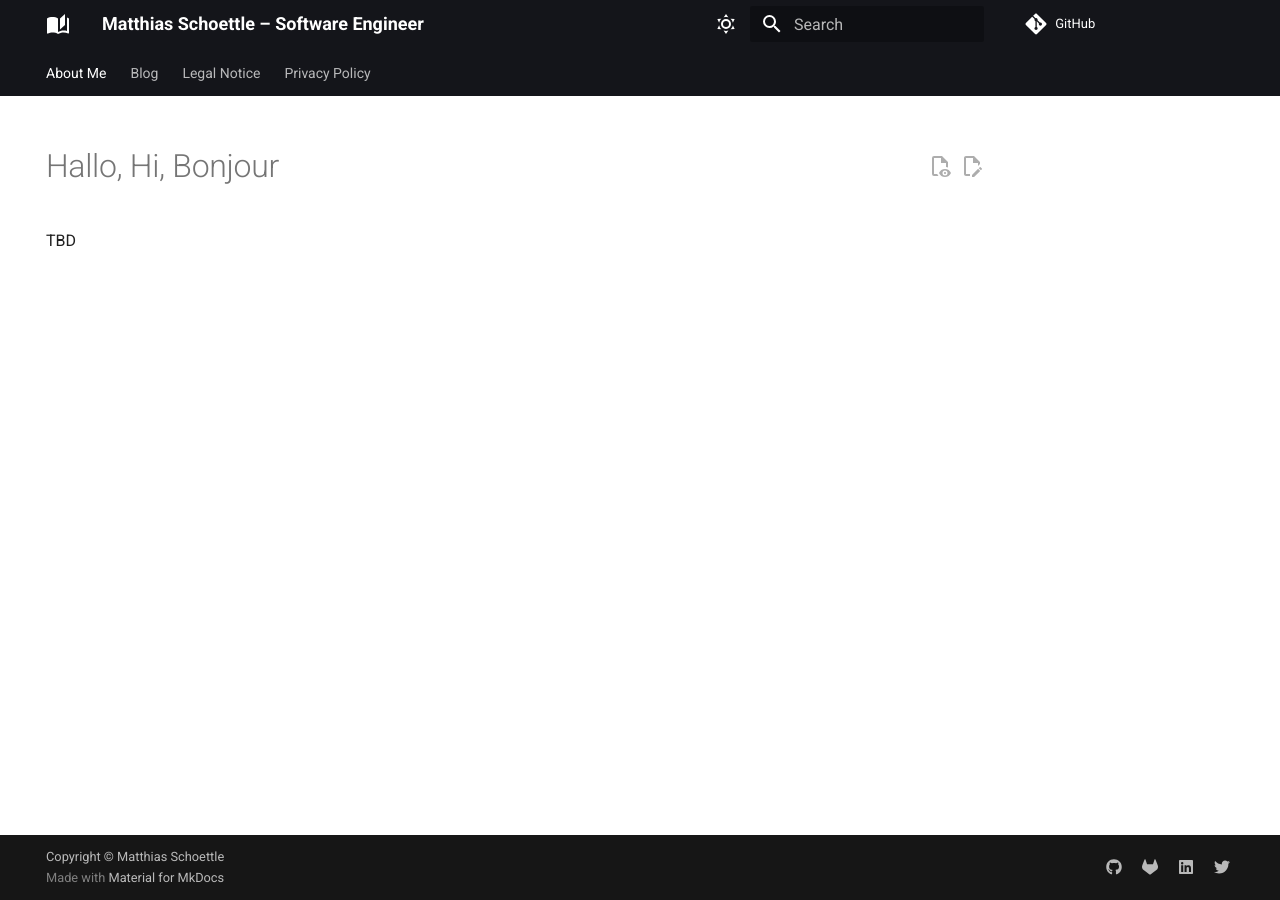
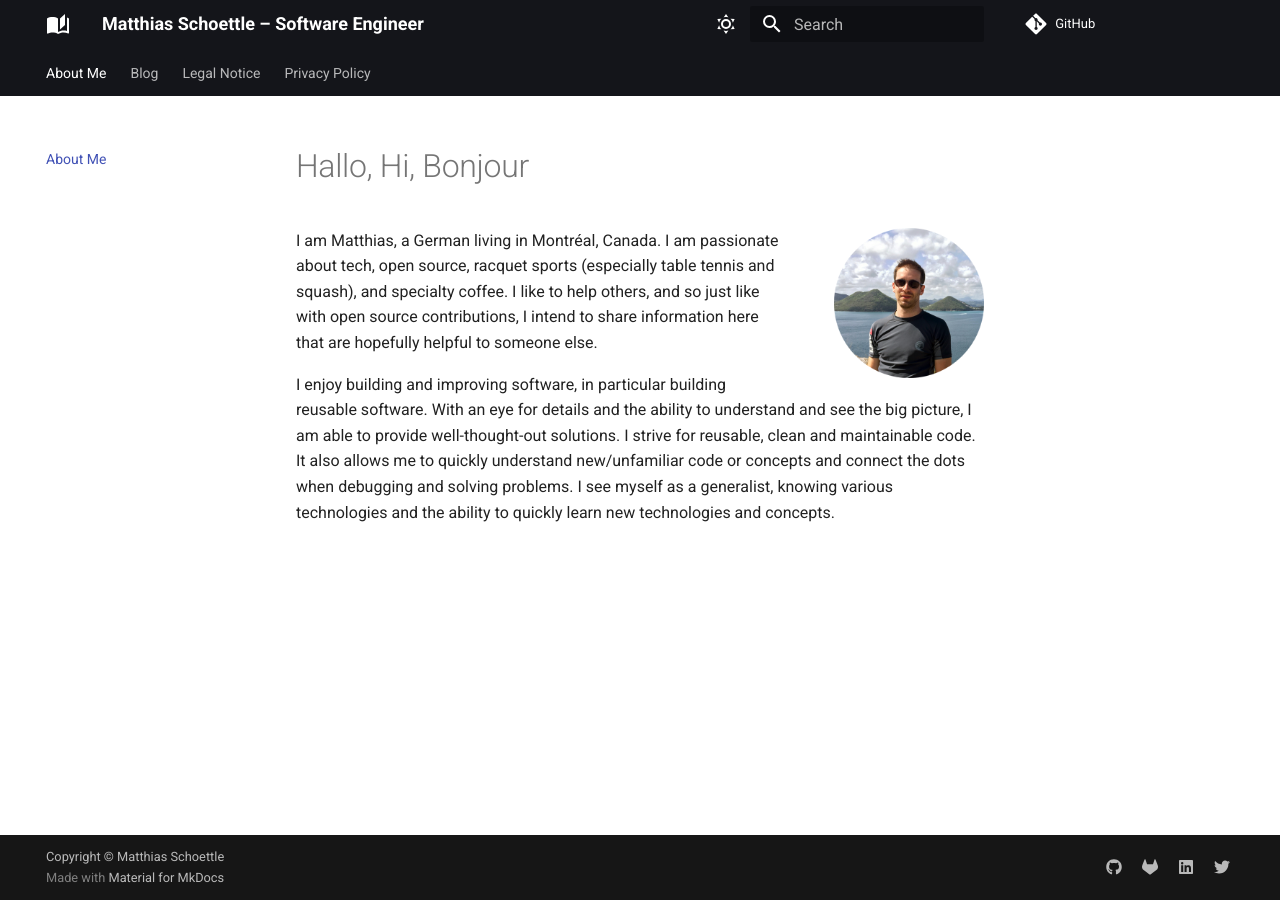
Before and after one commit to mschoettle/website, an MkDocs documentation site: the page built from docs/index.md, in a window 1280 px wide. Built offline with MkDocs 1.6.1 and Material for MkDocs 9.7.7, drawn with Linux system fonts in a browser that asks for light colours; comment, search, counter and statistics services are not loaded.

Commit message:
docs: add first version of about me

```diff
--- a/docs/index.md
+++ b/docs/index.md
@@ -1,7 +1,6 @@
----
-hide:
-  - navigation
----
 # Hallo, Hi, Bonjour
 
-TBD
+![Matthias Schoettle Profile](images/matthias.png){ align=right style="margin-left: 50px" width=150px }
+I am Matthias, a German living in Montréal, Canada. I am passionate about tech, open source, racquet sports (especially table tennis and squash), and specialty coffee. I like to help others, and so just like with open source contributions, I intend to share information here that are hopefully helpful to someone else.
+
+I enjoy building and improving software, in particular building reusable software. With an eye for details and the ability to understand and see the big picture, I am able to provide well-thought-out solutions. I strive for reusable, clean and maintainable code. It also allows me to quickly understand new/unfamiliar code or concepts and connect the dots when debugging and solving problems. I see myself as a generalist, knowing various technologies and the ability to quickly learn new technologies and concepts.
--- a/mkdocs.yml
+++ b/mkdocs.yml
@@ -16,8 +16,9 @@
 
 theme:
   features:
-    - content.action.edit
-    - content.action.view
+    # - content.action.edit
+    # - content.action.view
+    - navigation.expand
     - navigation.indexes
     - navigation.tabs
     - toc.follow
@@ -74,6 +75,10 @@
         - index.md
         - blog/**
 
+markdown_extensions:
+  - attr_list
+  - md_in_html
+
 # https://www.mkdocs.org/user-guide/configuration/#validation
 validation:
   omitted_files: warn
```
Also changed, not shown: docs/imprint.md (+0 -4 lines), docs/privacy_policy.md (+0 -4 lines), docs/images/matthias.png (added), 1 other file.
